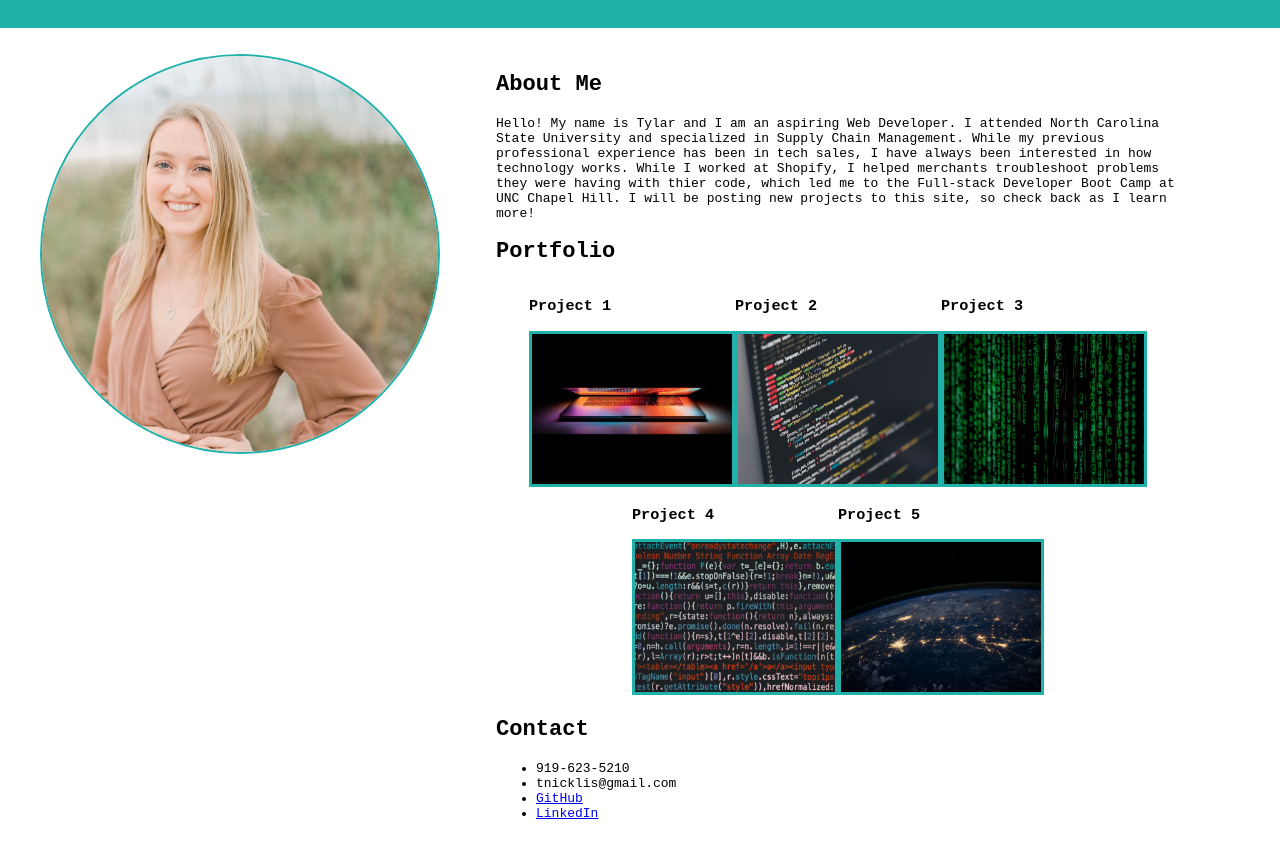
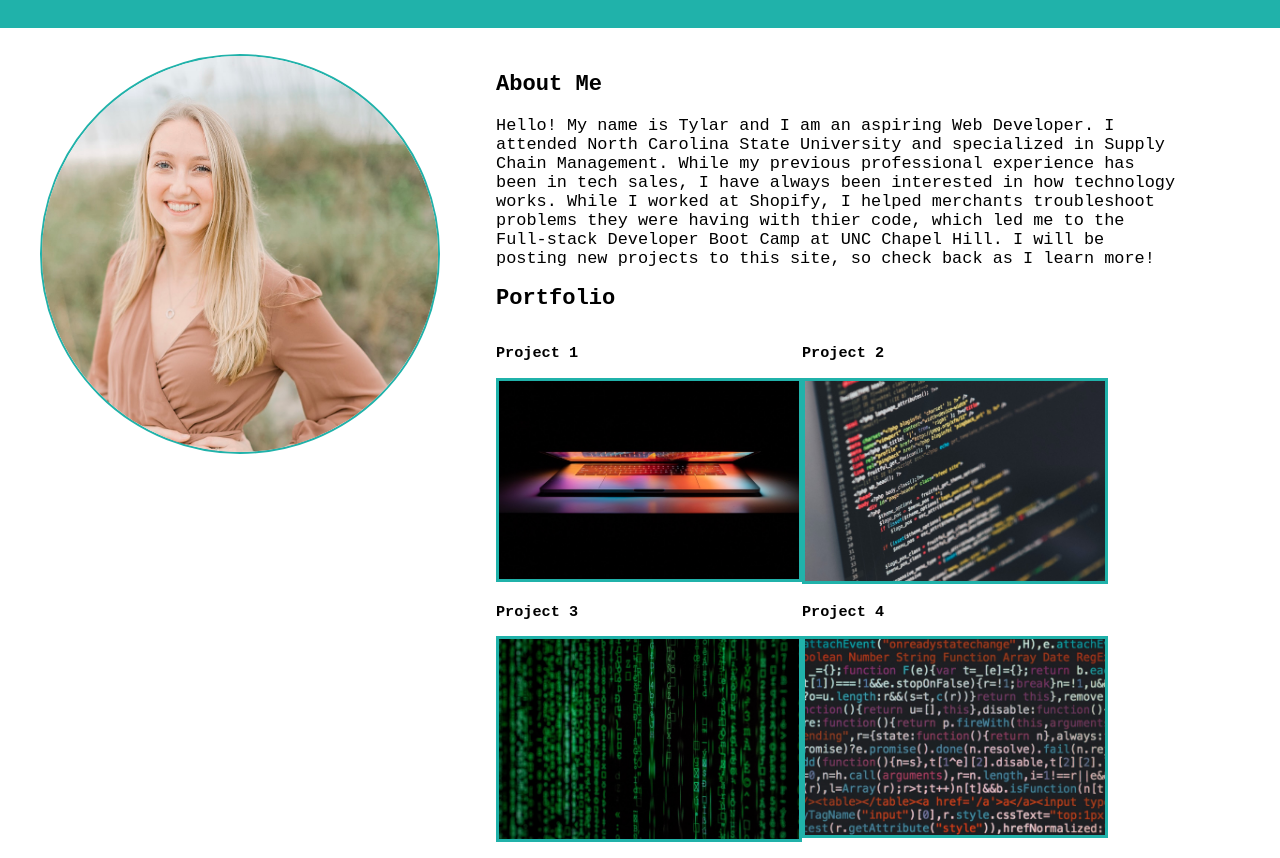
Before and after one commit to tnicklis/portfolio-challenge2-css, a plain HTML site: page index.html in a window 1280 px wide. Shown: the part 87-945 px from the top of the page. Drawn offline with Linux system fonts and the light colour scheme.

Commit message:
Added styling to paragraph and li elements

```diff
--- a/assets/css/stylesheet.css
+++ b/assets/css/stylesheet.css
@@ -55,6 +55,14 @@ h2 {
     color: black;
 }
 
+p {
+    font-size: 130%
+}
+
+li {
+    font-size: 130%;
+}
+
 main {
     display: flex;
     flex: 1 1 0;
@@ -71,20 +79,18 @@ section {
 .portfolio-container {
     display: flex;
     flex-wrap: wrap;
-    justify-content: center;
-
+    justify-content: flex-start;
 }
 
 .portfolio-container img {
     border: 3px solid lightseagreen;
-    width:200px;
-    height: 150px;
+    width: 300px;
 }
+
 
 .portfolio-container img:hover {
     opacity: 0.7;
 }
-
 
 
 /*when screen size gets smaller, navigation will move under the heading, the aside with photo will display first, followed by the main sections of the site. */
```
